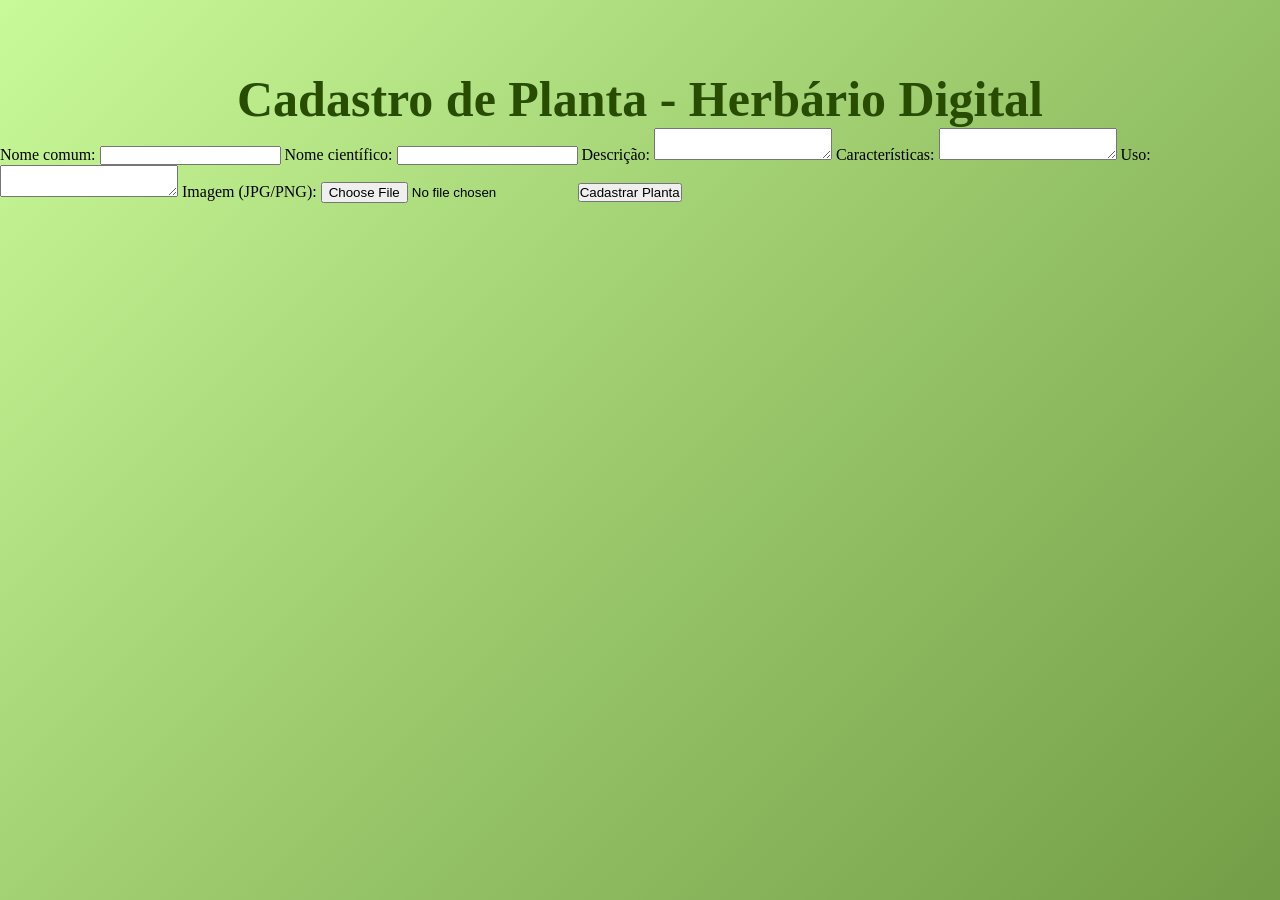
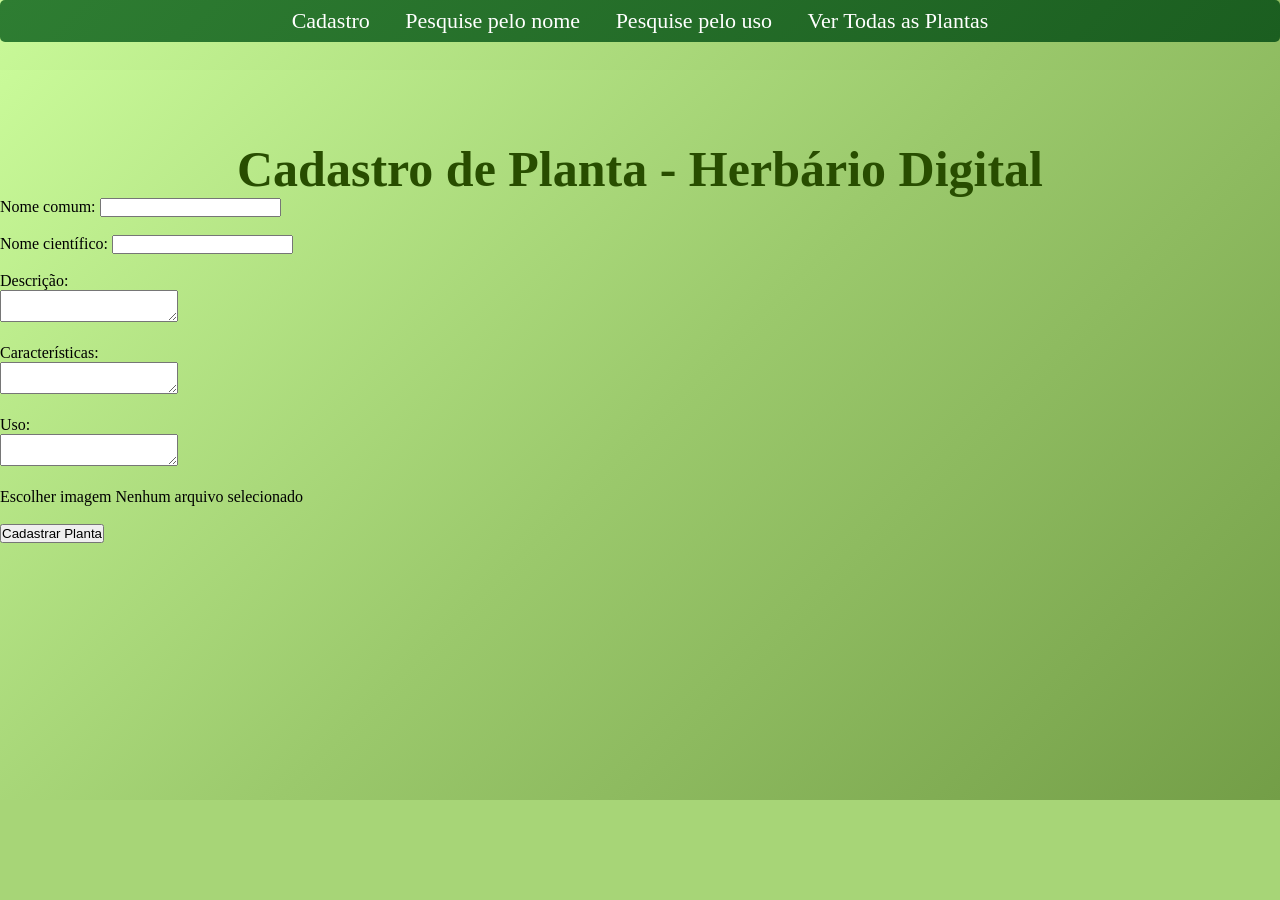
Before and after one commit to hunter2112/Projeto-Integrador-Modulo-D, a PHP site: page /cadastro.html in a window 1280 px wide. After the commit the page ends 800 px from the top, so only its background shows below. Run offline with PHP 8.4, Linux system fonts and the light colour scheme.

Commit message:
Mudanças no front-end

```diff
--- a/assets/css/styles.css
+++ b/assets/css/base.css
@@ -1,9 +1,10 @@
-body {
-  height: 900px;
+body,html {
+  height:100%;
   background:linear-gradient(135deg,#c9fa99,#9bc96c,#739e47) ;
   /* Adiciona um espaçamento no topo para não esconder o conteúdo atrás da navbar */
   padding-top: 70px;
 }
+
 h1 {
   text-align: center;
   font-size: 50px;
@@ -238,7 +239,6 @@ footer {
   transition: transform 0.5s;
   position: relative;
 
-
   font-size: 100px;
 }
 
--- a/base.html
+++ b/base.html
@@ -5,7 +5,7 @@
     <meta name="viewport" content="width=device-width, initial-scale=1.0" />
     <title>Herbário Digital</title>
     <!--Faz com que as configuações de estilo sejam "puxadas" do arquivo "styles.css"-->
-    <link rel="stylesheet" href="assets/css/styles.css" />
+    <link rel="stylesheet" href="assets/css/base.css" />
     <!--Link que adiciona um ícone à guia da página-->
     <link
       rel="shortcut icon"
@@ -17,7 +17,7 @@
     <!--Barra de Navegação centralizada com links direcionais-->
     <nav class="navbar centro">
       <div class="nav-item">
-        <a class="navlink" href="">Cadastro</a>
+        <a class="navlink" href="cadastro.html">Cadastro</a>
         <div class="underline"></div>
       </div>
       <div class="nav-item">
--- a/cadastro.html
+++ b/cadastro.html
@@ -3,58 +3,84 @@
   <head>
   <meta charset="UTF-8">
   <title>Cadastro de Planta - Herbário Digital</title>
-
   <!-- Faz com que as configurações de estilo sejam "puxadas" do arquivo "styles.css" -->
-  <link rel="stylesheet" href="assets/css/styles.css" />
-
+  <link rel="stylesheet" href="assets/css/base.css" />
   <!-- Link que adiciona um ícone à guia da página -->
   <link
     rel="shortcut icon"
     type="imagex/png"
-    href="./img/plant_icon.png"
+    href="assets/img/plant_icon.png"
   />
 </head>
 
 <body>
-
+  <!--Barra de Navegação centralizada com links direcionais-->
+    <nav class="navbar centro">
+      <div class="nav-item">
+        <a class="navlink" href="cadastro.html">Cadastro</a>
+        <div class="underline"></div>
+      </div>
+      <div class="nav-item">
+        <a class="navlink" href="">Pesquise pelo nome</a>
+        <div class="underline"></div>
+      </div>
+      <div class="nav-item">
+        <a class="navlink" href="">Pesquise pelo uso</a>
+        <div class="underline"></div>
+      </div>
+      <div class="nav-item">
+        <a class="navlink" href="">Ver Todas as Plantas</a>
+        <div class="underline"></div>
+      </div>
+    </nav>
   <h1>Cadastro de Planta - Herbário Digital</h1>
-
   <!-- Formulário com ID "formPlanta" -->
   <!-- enctype="multipart/form-data" é necessário para envio de arquivos -->
+
   <form id="formPlanta" enctype="multipart/form-data">
-
     <!-- Nome comum da planta -->
     <label for="nome">Nome comum:</label>
-    <input type="text" id="nome" name="nome" required>
-
+    <input class="texto" type="text" id="nome" name="nome" required> <br>
+    <br>
     <!-- Nome científico -->
     <label for="nome_cientifico">Nome científico:</label>
-    <input type="text" id="nome_cientifico" name="nome_cientifico" required>
-
+    <input class="texto" type="text" id="nome_cientifico" name="nome_cientifico" required>  <br>
+    <br>
     <!-- Descrição da planta -->
-    <label for="descricao">Descrição:</label>
-    <textarea id="descricao" name="descricao" required></textarea>
-
+    <label for="descricao">Descrição:</label> <br>
+    <textarea id="descricao" name="descricao" required></textarea>  <br>
+    <br>
     <!-- Características da planta -->
-    <label for="caracteristicas">Características:</label>
-    <textarea id="caracteristicas" name="caracteristicas" required></textarea>
-
+    <label for="caracteristicas">Características:</label> <br>
+    <textarea id="caracteristicas" name="caracteristicas" required></textarea>  <br>
+    <br>
     <!-- Uso medicinal, ornamental etc. -->
-    <label for="uso">Uso:</label>
-    <textarea id="uso" name="uso"></textarea>
-
+    <label for="uso">Uso:</label> <br>
+    <textarea id="uso" name="uso"></textarea>  <br>
+    <br>
     <!-- Upload de imagem da planta -->
-    <label for="imagem">Imagem (JPG/PNG):</label>
-    <input type="file" id="imagem" name="imagem" accept="image/*" required>
-
+    <label for="imagem">Escolher imagem</label>
+    <input type="file" id="imagem" class="botao_cadastro" name="imagem" accept="image/*" hidden>
+    <span id="file-name">Nenhum arquivo selecionado</span> <br>
+    <br>
     <!-- Botão de envio -->
-    <input type="submit" value="Cadastrar Planta">
+    <input class="botao_cadastro" type="submit" value="Cadastrar Planta"> <br>
   </form>
 
   <!-- Div onde vamos exibir mensagens de sucesso/erro -->
   <div id="mensagem"></div>
 
   <!-- SCRIPT JAVASCRIPT -->
+   <script>
+  const input = document.getElementById("imagem");
+  const fileName = document.getElementById("file-name");
+
+  input.addEventListener("change", () => {
+    fileName.textContent = input.files.length > 0
+      ? input.files[0].name
+      : "Nenhum arquivo selecionado";
+  });
+</script>
   <script>
     // Adiciona um evento ao formulário que será executado no momento do envio
     document.getElementById("formPlanta").addEventListener("submit", function (e) {
@@ -86,6 +112,6 @@
       });
     });
   </script>
-
+  <script src="scripts/script.js"></script>
 </body>
 </html>
```
